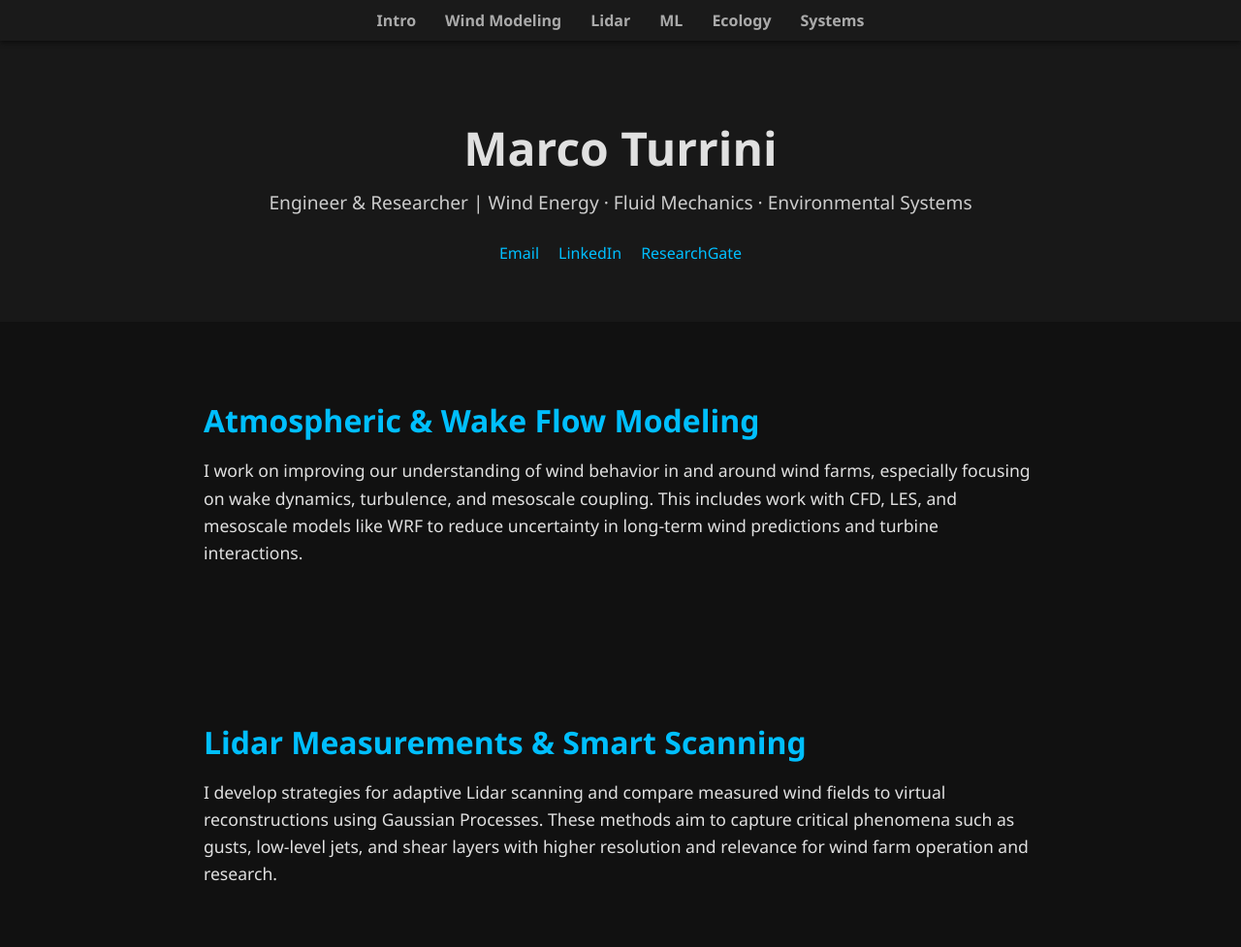
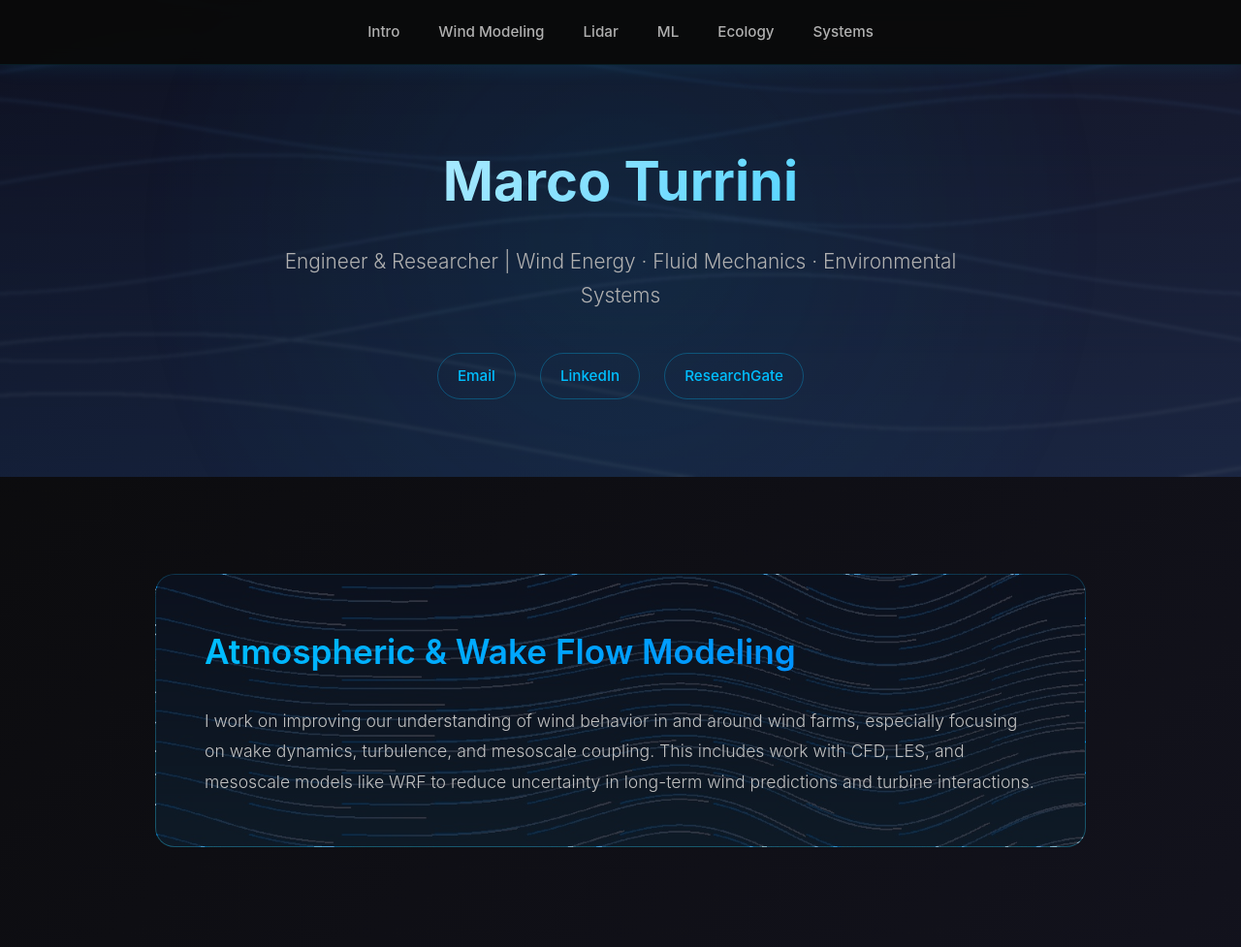
Before and after one commit to marcoturro/website, a plain HTML site: page index.html in a window 1280 px wide. Shown: the top 977 px of the page at 97% size. Drawn offline with Linux system fonts and the light colour scheme.

Commit message:
Update Claude

```diff
--- a/index.html
+++ b/index.html
@@ -10,139 +10,370 @@
       padding: 0;
       box-sizing: border-box;
     }
-    html, body {
-      font-family: 'Segoe UI', sans-serif;
-      background-color: #111;
-      color: #e0e0e0;
+
+    html {
       scroll-behavior: smooth;
     }
+
+    body {
+      font-family: -apple-system, BlinkMacSystemFont, 'Segoe UI', Roboto, Oxygen, Ubuntu, Cantarell, sans-serif;
+      background: linear-gradient(135deg, #0a0a0a 0%, #1a1a2e 100%);
+      color: #e0e0e0;
+      line-height: 1.7;
+      overflow-x: hidden;
+    }
+
+    /* Navigation */
     nav {
       position: fixed;
       top: 0;
       width: 100%;
-      background-color: #1a1a1a;
-      padding: 10px 20px;
-      box-shadow: 0 2px 5px rgba(0,0,0,0.5);
+      background: rgba(10, 10, 10, 0.95);
+      backdrop-filter: blur(10px);
+      padding: 15px 0;
+      box-shadow: 0 2px 20px rgba(0, 191, 255, 0.1);
       z-index: 1000;
+      border-bottom: 1px solid rgba(0, 191, 255, 0.1);
+    }
+
+    nav .nav-container {
+      max-width: 1200px;
+      margin: 0 auto;
       display: flex;
       justify-content: center;
-      gap: 30px;
+      gap: 40px;
+      padding: 0 20px;
+      flex-wrap: wrap;
     }
+
     nav a {
       text-decoration: none;
-      color: #aaa;
-      font-weight: bold;
-      transition: color 0.3s;
+      color: #b0b0b0;
+      font-weight: 500;
+      font-size: 0.95em;
+      transition: all 0.3s ease;
+      position: relative;
+      padding: 5px 0;
     }
+
+    nav a::after {
+      content: '';
+      position: absolute;
+      bottom: 0;
+      left: 0;
+      width: 0;
+      height: 2px;
+      background: linear-gradient(90deg, #00bfff, #0080ff);
+      transition: width 0.3s ease;
+    }
+
     nav a:hover {
       color: #00bfff;
     }
+
+    nav a:hover::after {
+      width: 100%;
+    }
+
+    /* Header */
     header {
-      padding: 120px 20px 60px;
+      padding: 140px 20px 80px;
       text-align: center;
-      background-color: #181818;
+      background: linear-gradient(135deg, rgba(15, 15, 30, 0.85) 0%, rgba(26, 26, 46, 0.85) 100%), url('ocean-waves.jpg');
+      background-size: cover;
+      background-position: center;
+      background-attachment: fixed;
+      position: relative;
+      overflow: hidden;
     }
+
+    header::before {
+      content: '';
+      position: absolute;
+      top: 0;
+      left: 0;
+      right: 0;
+      bottom: 0;
+      background: radial-gradient(circle at center, rgba(0, 191, 255, 0.1) 0%, transparent 70%);
+      animation: pulse 8s ease-in-out infinite;
+    }
+
+    @keyframes pulse {
+      0%, 100% { transform: scale(1); opacity: 0.5; }
+      50% { transform: scale(1.1); opacity: 0.8; }
+    }
+
+    header .content {
+      position: relative;
+      z-index: 1;
+    }
+
     header h1 {
-      font-size: 3em;
-      margin-bottom: 0.2em;
+      font-size: 3.5em;
+      margin-bottom: 0.3em;
+      font-weight: 700;
+      background: linear-gradient(135deg, #ffffff 0%, #00bfff 100%);
+      -webkit-background-clip: text;
+      -webkit-text-fill-color: transparent;
+      background-clip: text;
     }
-    header p {
-      font-size: 1.2em;
-      margin-bottom: 1.5em;
-      color: #ccc;
+
+    header .subtitle {
+      font-size: 1.3em;
+      margin-bottom: 2em;
+      color: #b0b0b0;
+      font-weight: 300;
+      max-width: 700px;
+      margin-left: auto;
+      margin-right: auto;
     }
+
     .links {
       display: flex;
       justify-content: center;
-      gap: 20px;
-      font-size: 1em;
+      gap: 25px;
+      flex-wrap: wrap;
     }
+
     .links a {
       color: #00bfff;
       text-decoration: none;
-      transition: opacity 0.3s;
+      transition: all 0.3s ease;
+      padding: 10px 20px;
+      border: 1px solid rgba(0, 191, 255, 0.3);
+      border-radius: 25px;
+      font-size: 0.95em;
+      font-weight: 500;
     }
+
     .links a:hover {
-      opacity: 0.7;
+      background: rgba(0, 191, 255, 0.1);
+      border-color: #00bfff;
+      transform: translateY(-2px);
+      box-shadow: 0 5px 15px rgba(0, 191, 255, 0.2);
     }
+
+    /* Sections */
+    .section-wrapper {
+      max-width: 1000px;
+      margin: 0 auto;
+      padding: 0 20px;
+    }
+
     section {
-      padding: 80px 20px;
-      max-width: 900px;
-      margin: auto;
+      padding: 100px 0;
+      position: relative;
     }
+
+    section::before {
+      content: '';
+      position: absolute;
+      left: 0;
+      top: 50%;
+      width: 100%;
+      height: 1px;
+      background: linear-gradient(90deg, transparent 0%, rgba(0, 191, 255, 0.1) 50%, transparent 100%);
+    }
+
+    .section-content {
+      background: rgba(26, 26, 46, 0.7);
+      backdrop-filter: blur(10px);
+      padding: 50px;
+      border-radius: 20px;
+      border: 1px solid rgba(0, 191, 255, 0.1);
+      transition: all 0.4s ease;
+      position: relative;
+      z-index: 1;
+      background-size: cover;
+      background-position: center;
+      overflow: hidden;
+    }
+
+    .section-content::before {
+      content: '';
+      position: absolute;
+      top: 0;
+      left: 0;
+      right: 0;
+      bottom: 0;
+      background: rgba(10, 10, 20, 0.75);
+      z-index: -1;
+    }
+
+    #wind-modeling .section-content {
+      background-image: url('wind-field.jpg');
+    }
+
+    #lidar .section-content {
+      background-image: url('clouds.jpg');
+    }
+
+    #ml .section-content {
+      background-image: url('turbulence.jpg');
+    }
+
+    #ecology .section-content {
+      background-image: url('clouds.jpg');
+    }
+
+    #energy-systems .section-content {
+      background-image: url('vortex.jpg');
+    }
+
+    .section-content:hover {
+      transform: translateY(-5px);
+      box-shadow: 0 10px 40px rgba(0, 191, 255, 0.15);
+      border-color: rgba(0, 191, 255, 0.3);
+    }
+
+    .section-content:hover::before {
+      background: rgba(10, 10, 20, 0.65);
+    }
+
     section h2 {
-      font-size: 2em;
-      margin-bottom: 0.5em;
-      color: #00bfff;
+      font-size: 2.2em;
+      margin-bottom: 0.7em;
+      background: linear-gradient(135deg, #00bfff 0%, #0080ff 100%);
+      -webkit-background-clip: text;
+      -webkit-text-fill-color: transparent;
+      background-clip: text;
+      font-weight: 600;
     }
+
     section p {
       font-size: 1.1em;
-      line-height: 1.6;
+      line-height: 1.8;
+      color: #c0c0c0;
+      font-weight: 300;
     }
+
+    /* Footer */
     footer {
       text-align: center;
-      padding: 40px 20px;
+      padding: 50px 20px;
       font-size: 0.9em;
       color: #666;
-      background-color: #1a1a1a;
+      background: rgba(10, 10, 10, 0.8);
+      border-top: 1px solid rgba(0, 191, 255, 0.1);
+    }
+
+    /* Responsive Design */
+    @media (max-width: 768px) {
+      header h1 {
+        font-size: 2.5em;
+      }
+
+      header .subtitle {
+        font-size: 1.1em;
+      }
+
+      nav .nav-container {
+        gap: 20px;
+      }
+
+      nav a {
+        font-size: 0.9em;
+      }
+
+      section h2 {
+        font-size: 1.8em;
+      }
+
+      .section-content {
+        padding: 35px;
+      }
+
+      section p {
+        font-size: 1em;
+      }
+    }
+
+    @media (max-width: 480px) {
+      header h1 {
+        font-size: 2em;
+      }
+
+      .section-content {
+        padding: 25px;
+      }
+
+      nav .nav-container {
+        gap: 15px;
+      }
     }
   </style>
 </head>
 <body>
 
   <nav>
+    <div class="nav-container">
       <a href="#introduction">Intro</a>
       <a href="#wind-modeling">Wind Modeling</a>
       <a href="#lidar">Lidar</a>
       <a href="#ml">ML</a>
       <a href="#ecology">Ecology</a>
       <a href="#energy-systems">Systems</a>
+    </div>
   </nav>
 
   <header id="introduction">
+    <div class="content">
       <h1>Marco Turrini</h1>
-    <p>Engineer & Researcher | Wind Energy · Fluid Mechanics · Environmental Systems</p>
+      <p class="subtitle">Engineer & Researcher | Wind Energy · Fluid Mechanics · Environmental Systems</p>
       <div class="links">
         <a href="mailto:.com">Email</a>
         <a href="https://www.linkedin.com/in/marcoturrini" target="_blank">LinkedIn</a>
         <a href="https://www.researchgate.net/profile/Marco-Turrini" target="_blank">ResearchGate</a>
       </div>
+    </div>
   </header>
 
+  <div class="section-wrapper">
     <section id="wind-modeling">
+      <div class="section-content">
         <h2>Atmospheric & Wake Flow Modeling</h2>
         <p>
           I work on improving our understanding of wind behavior in and around wind farms, especially focusing on wake dynamics, turbulence, and mesoscale coupling. This includes work with CFD, LES, and mesoscale models like WRF to reduce uncertainty in long-term wind predictions and turbine interactions.
         </p>
+      </div>
     </section>
 
     <section id="lidar">
+      <div class="section-content">
         <h2>Lidar Measurements & Smart Scanning</h2>
         <p>
           I develop strategies for adaptive Lidar scanning and compare measured wind fields to virtual reconstructions using Gaussian Processes. These methods aim to capture critical phenomena such as gusts, low-level jets, and shear layers with higher resolution and relevance for wind farm operation and research.
         </p>
+      </div>
     </section>
 
     <section id="ml">
+      <div class="section-content">
         <h2>Machine Learning for Wind Forecasting</h2>
         <p>
           I'm exploring data-driven models to enhance wind resource assessment, flow reconstruction, and uncertainty quantification. By integrating ML with physical models, I aim to build hybrid solutions that are both accurate and interpretable.
         </p>
+      </div>
     </section>
 
     <section id="ecology">
+      <div class="section-content">
         <h2>Ecological Impact & Coexistence</h2>
         <p>
           I investigate the interaction between renewable energy systems and ecosystems, including bird deterrence strategies, wildlife monitoring, and policy-driven approaches for mitigation. This ties into a broader effort to design environmentally responsible wind projects.
         </p>
+      </div>
     </section>
 
     <section id="energy-systems">
+      <div class="section-content">
         <h2>Hybrid Energy Systems & Optimization</h2>
         <p>
           My work also touches on energy management systems for hybrid plants combining wind, solar, and storage. I study operational optimization, market participation, and control strategies that enable more resilient and intelligent energy infrastructures.
         </p>
+      </div>
     </section>
+  </div>
 
   <footer>
     © 2025 Marco Turrini · All rights reserved.
```
Also changed, not shown: clouds.jpg (added), ocean-waves.jpg (added), turbulence.jpg (added), vortex.jpg (added), wind-field.jpg (added), 4 other files. Lines whose indentation alone changed are shown as unchanged.
